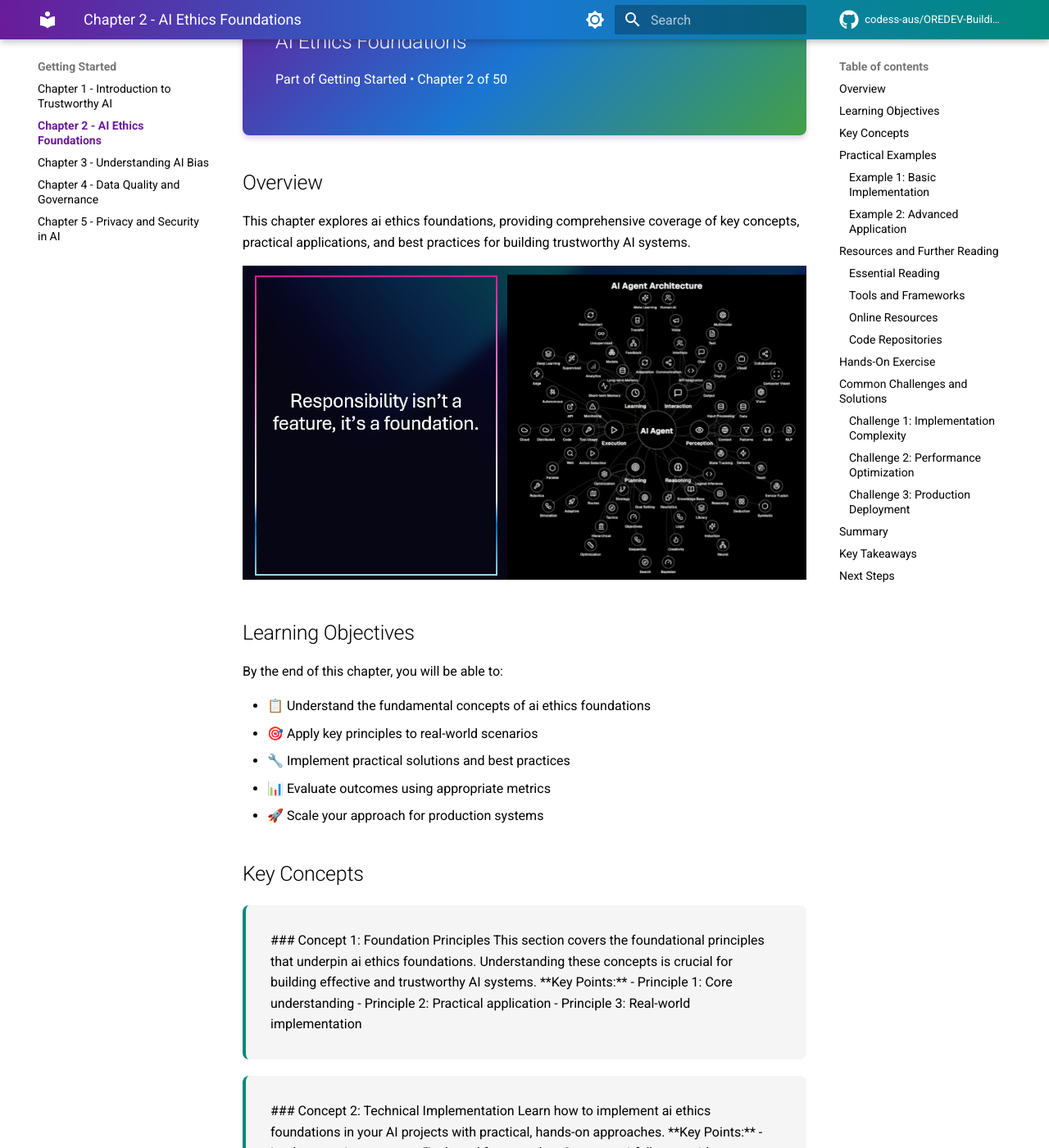
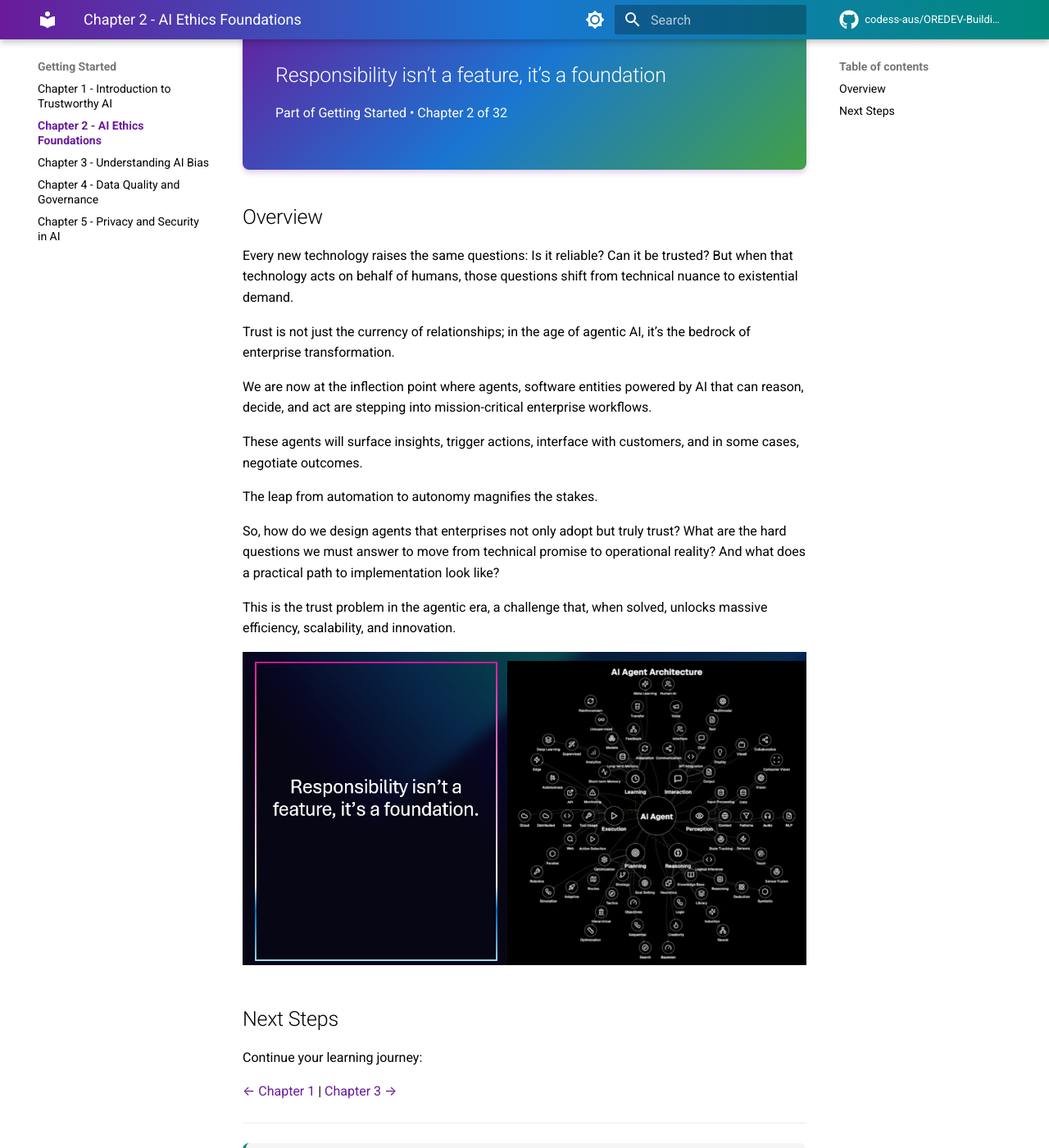
Before and after one commit to codess-aus/OREDEV-Building-Trustworthy-AI, an MkDocs documentation site: the page built from docs/chapters/chapter-02.md, in a window 1280 px wide and 1400 px high, scrolled down 276 px. Shown: the whole window at 82% size. Built offline with MkDocs 1.6.1 and Material for MkDocs 9.7.7, drawn with Linux system fonts in a browser that asks for light colours; comment, search, counter and statistics services are not loaded; some of the changed text lies outside the part shown.

Commit message:
Revise Chapter 1 and Chapter 2 to enhance clarity, update titles, and streamline content, removing outdated sections and improving focus on responsible AI principles.

````diff
--- a/docs/chapters/chapter-02.md
+++ b/docs/chapters/chapter-02.md
@@ -1,212 +1,29 @@
-# Chapter 2: AI Ethics Foundations
+# Chapter 2: Responsibility isn’t a feature, it’s a foundation!
 
 <div class="hero">
-  <h2>AI Ethics Foundations</h2>
-  <p>Part of Getting Started • Chapter 2 of 50</p>
+  <h2>Responsibility isn’t a feature, it’s a foundation</h2>
+  <p>Part of Getting Started • Chapter 2 of 32</p>
 </div>
 
 ## Overview
 
-This chapter explores ai ethics foundations, providing comprehensive coverage of key concepts, practical applications, and best practices for building trustworthy AI systems.
+Every new technology raises the same questions: Is it reliable? Can it be trusted? But when that technology acts on behalf of humans, those questions shift from technical nuance to existential demand.
+
+Trust is not just the currency of relationships; in the age of agentic AI, it’s the bedrock of enterprise transformation.
+
+We are now at the inflection point where agents, software entities powered by AI that can reason, decide, and act are stepping into mission-critical enterprise workflows.
+
+These agents will surface insights, trigger actions, interface with customers, and in some cases, negotiate outcomes.
+
+The leap from automation to autonomy magnifies the stakes.
+
+So, how do we design agents that enterprises not only adopt but truly trust? What are the hard questions we must answer to move from technical promise to operational reality? And what does a practical path to implementation look like?
+
+This is the trust problem in the agentic era, a challenge that, when solved, unlocks massive efficiency, scalability, and innovation.
+
 
 ![Image 2 - Foundation](../images/2.%20Foundation.png)
 
-## Learning Objectives
-
-By the end of this chapter, you will be able to:
-
-- 📋 Understand the fundamental concepts of ai ethics foundations
-- 🎯 Apply key principles to real-world scenarios
-- 🔧 Implement practical solutions and best practices
-- 📊 Evaluate outcomes using appropriate metrics
-- 🚀 Scale your approach for production systems
-
-## Key Concepts
-
-<div class="card">
-
-### Concept 1: Foundation Principles
-
-This section covers the foundational principles that underpin ai ethics foundations. Understanding these concepts is crucial for building effective and trustworthy AI systems.
-
-**Key Points:**
-- Principle 1: Core understanding
-- Principle 2: Practical application
-- Principle 3: Real-world implementation
-
-</div>
-
-<div class="card">
-
-### Concept 2: Technical Implementation
-
-Learn how to implement ai ethics foundations in your AI projects with practical, hands-on approaches.
-
-**Key Points:**
-- Implementation strategy
-- Tools and frameworks
-- Common pitfalls to avoid
-
-</div>
-
-<div class="card">
-
-### Concept 3: Best Practices
-
-Industry-standard best practices and guidelines for ai ethics foundations.
-
-**Key Points:**
-- Industry standards
-- Performance optimization
-- Continuous improvement
-
-</div>
-
-<div class="image-placeholder">
-  Diagram: AI Ethics Foundations Architecture
-</div>
-
-## Practical Examples
-
-### Example 1: Basic Implementation
-
-```python
-# Example code for AI Ethics Foundations
-import numpy as np
-from sklearn.model_selection import train_test_split
-
-# Sample implementation
-def example_function():
-    """
-    Demonstrate ai ethics foundations concepts.
-    """
-    # Initialize parameters
-    data = np.random.rand(100, 10)
-    labels = np.random.randint(0, 2, 100)
-
-    # Split data
-    X_train, X_test, y_train, y_test = train_test_split(
-        data, labels, test_size=0.2, random_state=42
-    )
-
-    print(f"Training set size: {len(X_train)}")
-    print(f"Test set size: {len(X_test)}")
-
-    return X_train, X_test, y_train, y_test
-
-# Run example
-if __name__ == "__main__":
-    example_function()
-```
-
-### Example 2: Advanced Application
-
-```python
-# Advanced implementation example
-class TrustworthyAIComponent:
-    """
-    Advanced component demonstrating ai ethics foundations.
-    """
-
-    def __init__(self, config):
-        self.config = config
-        self.model = None
-
-    def train(self, data):
-        """Train the model with trustworthy AI principles."""
-        # Implementation here
-        pass
-
-    def evaluate(self, test_data):
-        """Evaluate model with appropriate metrics."""
-        # Implementation here
-        pass
-
-    def deploy(self):
-        """Deploy with safety checks."""
-        # Implementation here
-        pass
-```
-
-<div class="image-placeholder">
-  Code Example Visualization
-</div>
-
-## Resources and Further Reading
-
-### Essential Reading
-- 📚 Research Paper: "Key Concepts in AI Ethics Foundations"
-- 📚 Book: "Practical Guide to AI Ethics Foundations"
-- 📚 Article: "Industry Perspectives on AI Ethics Foundations"
-
-### Tools and Frameworks
-- 🛠️ Framework 1: Popular implementation tool
-- 🛠️ Framework 2: Industry-standard library
-- 🛠️ Framework 3: Open-source solution
-
-### Online Resources
-- 🌐 [Official Documentation](https://example.com)
-- 🌐 [Community Forum](https://example.com)
-- 🌐 [Tutorial Series](https://example.com)
-
-### Code Repositories
-- 💻 [Sample Implementation](https://github.com/example)
-- 💻 [Best Practices Guide](https://github.com/example)
-- 💻 [Production Examples](https://github.com/example)
-
-## Hands-On Exercise
-
-!!! note "Exercise: Apply AI Ethics Foundations"
-    **Objective:** Practice implementing ai ethics foundations in a real scenario.
-
-    **Steps:**
-    1. Set up your development environment
-    2. Load the sample dataset
-    3. Implement the core functionality
-    4. Evaluate results using appropriate metrics
-    5. Document your findings
-
-    **Expected Outcome:** A working implementation demonstrating key concepts.
-
-<div class="image-placeholder">
-  Exercise Workflow Diagram
-</div>
-
-## Common Challenges and Solutions
-
-### Challenge 1: Implementation Complexity
-**Problem:** Initial implementation can be complex and overwhelming.
-**Solution:** Start with simple examples and gradually increase complexity.
-
-### Challenge 2: Performance Optimization
-**Problem:** Achieving optimal performance requires tuning.
-**Solution:** Use established benchmarks and iterative optimization.
-
-### Challenge 3: Production Deployment
-**Problem:** Moving from development to production involves many considerations.
-**Solution:** Follow MLOps best practices and implement proper monitoring.
-
-## Summary
-
-In this chapter, we covered:
-
-- ✅ Fundamental concepts of ai ethics foundations
-- ✅ Practical implementation approaches
-- ✅ Best practices and industry standards
-- ✅ Real-world examples and use cases
-- ✅ Resources for continued learning
-
-## Key Takeaways
-
-!!! success "Remember"
-    - AI Ethics Foundations is essential for building trustworthy AI systems
-    - Start with fundamentals before moving to advanced topics
-    - Practice with real examples to solidify understanding
-    - Always consider ethical implications and best practices
-
-<div class="image-placeholder">
-  Chapter Summary Infographic
-</div>
 
 ## Next Steps
 
````
Also changed, not shown: docs/chapters/chapter-01.md (+1 -7 lines).
